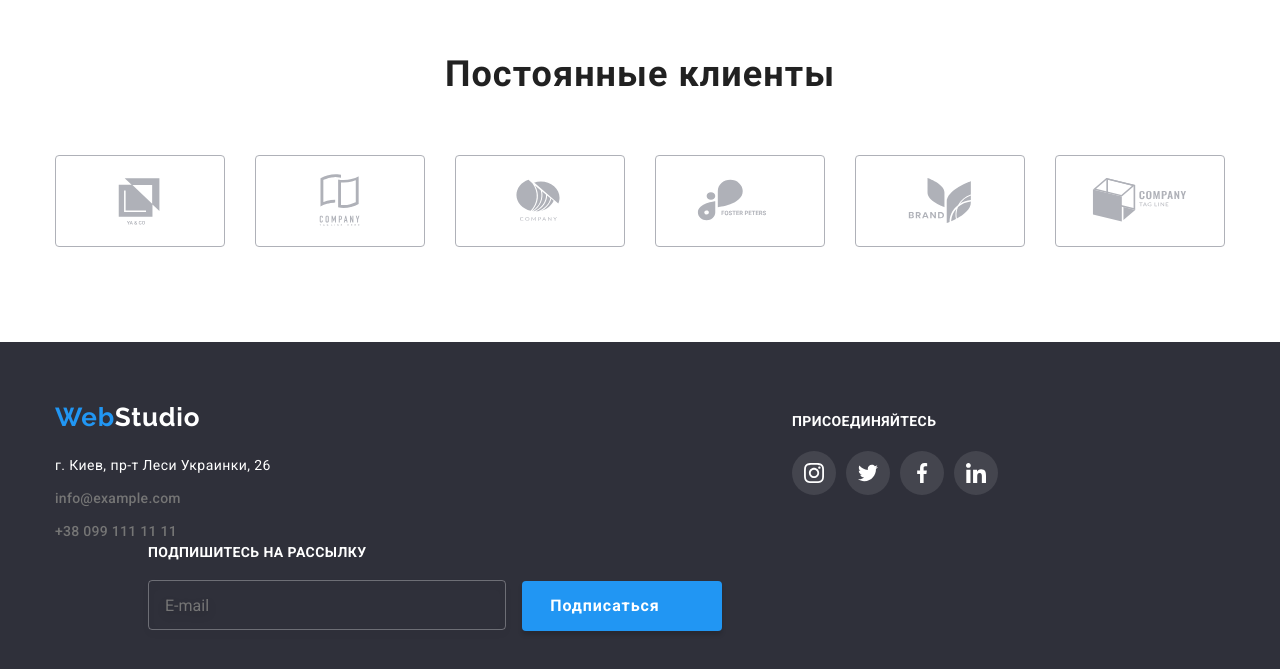
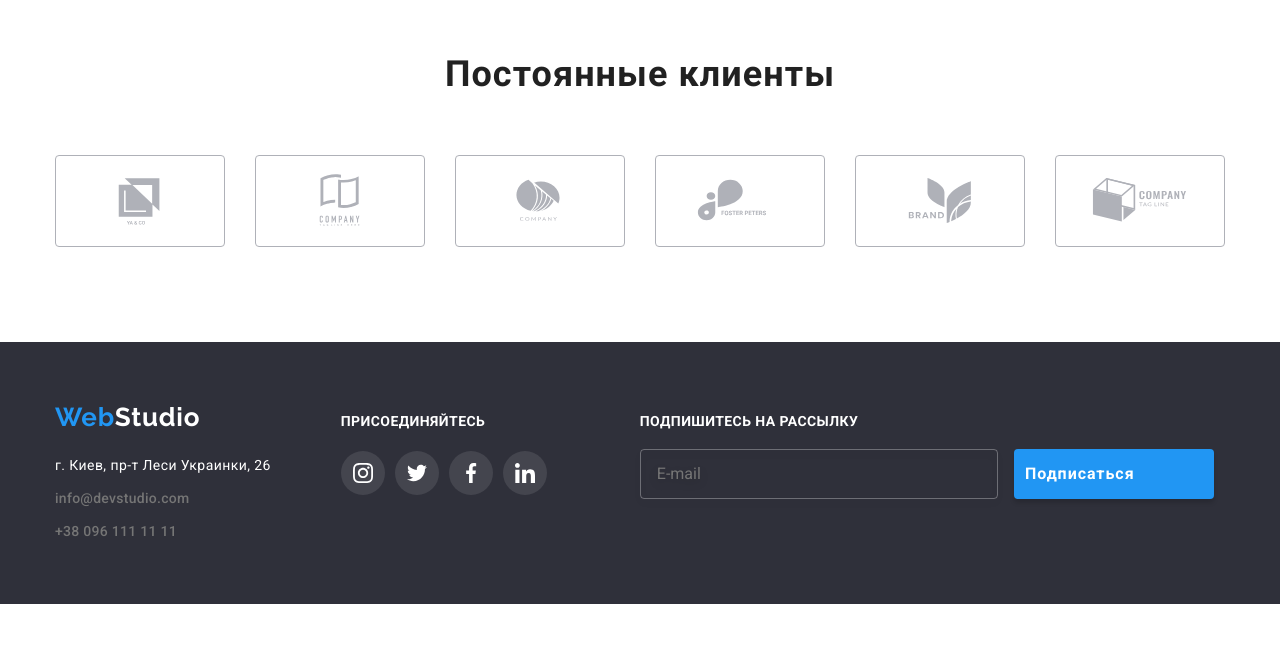
Before and after one commit to Konoplya156/goit-markup-hw-06, a plain HTML site: page index.html in a window 1280 px wide. Shown: the part 2371-3040 px from the top of the page. After the commit the page ends 2975 px from the top, so only its background shows below. Drawn offline with nearby package versions, Linux system fonts and the light colour scheme.

Commit message:
fix subscribe box

```diff
--- a/css/styles.css
+++ b/css/styles.css
@@ -1041,7 +1041,7 @@ opacity: 0;
     font-size: 12px;
     line-height: 1.16;
     letter-spacing: 0.01em;
-    color: var(--title-text-color);
+    color: #757575;
     margin-bottom: 4px;
 }
 
@@ -1279,7 +1279,7 @@ opacity: 0;
     background-size: contain;
 }
 
-.btn-submit::after {
+ .btn-submit::after {
     background-image: url(../symbol-defs.svg#icon-icon-send);
     background-repeat: no-repeat;
     margin-left: 10px;
@@ -1333,3 +1333,12 @@ opacity: 0;
 .modal-close:hover{
     fill: #2196F3;
 }
+
+
+
+
+.subscribe-icon{
+    margin-left: 10px;
+    align-self: center;
+    fill: white;
+}
--- a/index.html
+++ b/index.html
@@ -296,54 +296,69 @@
     </main>
 <footer class="footer">
     <div class="container footer-container">
-            <div>
-                <a href="" class="logo-footer-first link"><span class="logo-footer">Web</span><span>Studio</span></a>
+        <div class="footer__nav">
+            <a class="logo-footer-first link" href="index.html"><span class="logo-footer">Web</span>Studio</a>
             <address class="adress-footer">
                 <ul class="footer-list list">
-                        <li class="footer-item"><a href="https://goo.gl/maps/6EJtzGpYEQnjh2rM8"
-                                class="footer-adress link">г. Киев, пр-т Леси
-                                Украинки,
-                                26</a></li>
-                        <li class="footer-item"><a href="info@example.com" class="mail-footer link">info@example.com</a>
+                    <li class="footer-item">
+                        <a target="_blank" class="footer-adress link" href="https://goo.gl/maps/6EJtzGpYEQnjh2rM8">г. Киев,
+                            пр-т Леси Украинки, 26</a>
                     </li>
-                        <li class="footer-item"><a href="tell:+380991111111" class="number-footer link">+38 099 111 11
-                                11</a></li>
+                    <li class="footer-item">
+                        <a class="mail-footer link" href="mailto:info@devstudio.com">info@devstudio.com</a>
+                    </li>
+                    <li class="footer-item"><a class="number-footer link" href="tel:+380961111111">+38 096 111 11 11</a></li>
+                </ul>
+            </address>
+        </div>
 
-                    </ul>
-
-                </address>
-                            <div class="feedback">
-                                <p class="feedback-text">Подпишитесь на рассылку</p>
-                                <label>
-                                    <input type="email" name="email" placeholder="E-mail" class="email-input email-text" />
-                                </label>
-                                <button type="submit" class="btn-submit">Подписаться</button>
-                            </div>
-            </div>
         <div class="footer-after">
-                <h3 class="footer-text-icons">Присоединяйтесь</h3>
+            <h2 class="footer-text-icons">Присоединяйтесь</h2>
             <ul class="footer-soc list">
-                    <li class="footer-soc-item"><a href="https://www.instagram.com/" class="footer-soc-link link">
+                <li class="footer-soc-item">
+                    <a href="https://www.instagram.com/" class="footer-soc-link link">
                         <svg class="footer-soc-icon" width="20" height="20">
                             <use href="./images/symbol-defs.svg#icon-instagram"></use>
                         </svg>
-                        </a></li>
-                    <li class="footer-soc-item"><a href="" class="footer-soc-link link">
+                    </a>
+                </li>
+                <li class="footer-soc-item">
+                    <a href="https://www.instagram.com/" class="footer-soc-link link">
                         <svg class="footer-soc-icon" width="20" height="20">
-                                <use href="./images/symbol-defs.svg#icon-twitter">
-                                </use>
-                            </svg></a></li>
-                    <li class="footer-soc-item"><a href="" class="footer-soc-link link"><svg class="footer-soc-icon"
-                                width="20" height="20">
-                                <use href="./images/symbol-defs.svg#icon-facebook">
-                                </use>
-                            </svg></a></li>
-                    <li class="footer-soc-item"><a href="" class="footer-soc-link link"><svg class="footer-soc-icon"
-                                width="20" height="20">
-                                <use href="./images/symbol-defs.svg#icon-linkedin">
-                                </use>
-                            </svg></a></li>
+                            <use href="./images/symbol-defs.svg#icon-twitter"></use>
+                        </svg>
+                    </a>
+                </li>
+                <li class="footer-soc-item">
+                    <a href="https://www.instagram.com/" class="footer-soc-link link">
+                        <svg class="footer-soc-icon" width="20" height="20">
+                            <use href="./images/symbol-defs.svg#icon-facebook"></use>
+                        </svg>
+                    </a>
+                </li>
+                <li class="footer-soc-item">
+                    <a href="https://www.instagram.com/" class="footer-soc-link link">
+                        <svg class="footer-soc-icon" width="20" height="20">
+                            <use href="./images/symbol-defs.svg#icon-linkedin"></use>
+                        </svg>
+                    </a>
+                </li>
             </ul>
+        </div>
+
+        <div class="feedback">
+            <h2 class="feedback-text">Подпишитесь на рассылку</h2>
+            <form class="subscribe__form">
+                <label>
+                    <input class="email-input email-text" type="email" name="subscribe__email" placeholder="E-mail" />
+                </label>
+                <button class="btn-submit" type="submit">
+                    Подписаться
+                    <svg class="subscribe-icon" width="24" height="24">
+                        <use href="./symbol-defs.svg#icon-icon-send"></use>
+                    </svg>
+                </button>
+            </form>
         </div>
     </div>
 </footer>
```
Lines whose indentation alone changed are shown as unchanged.
